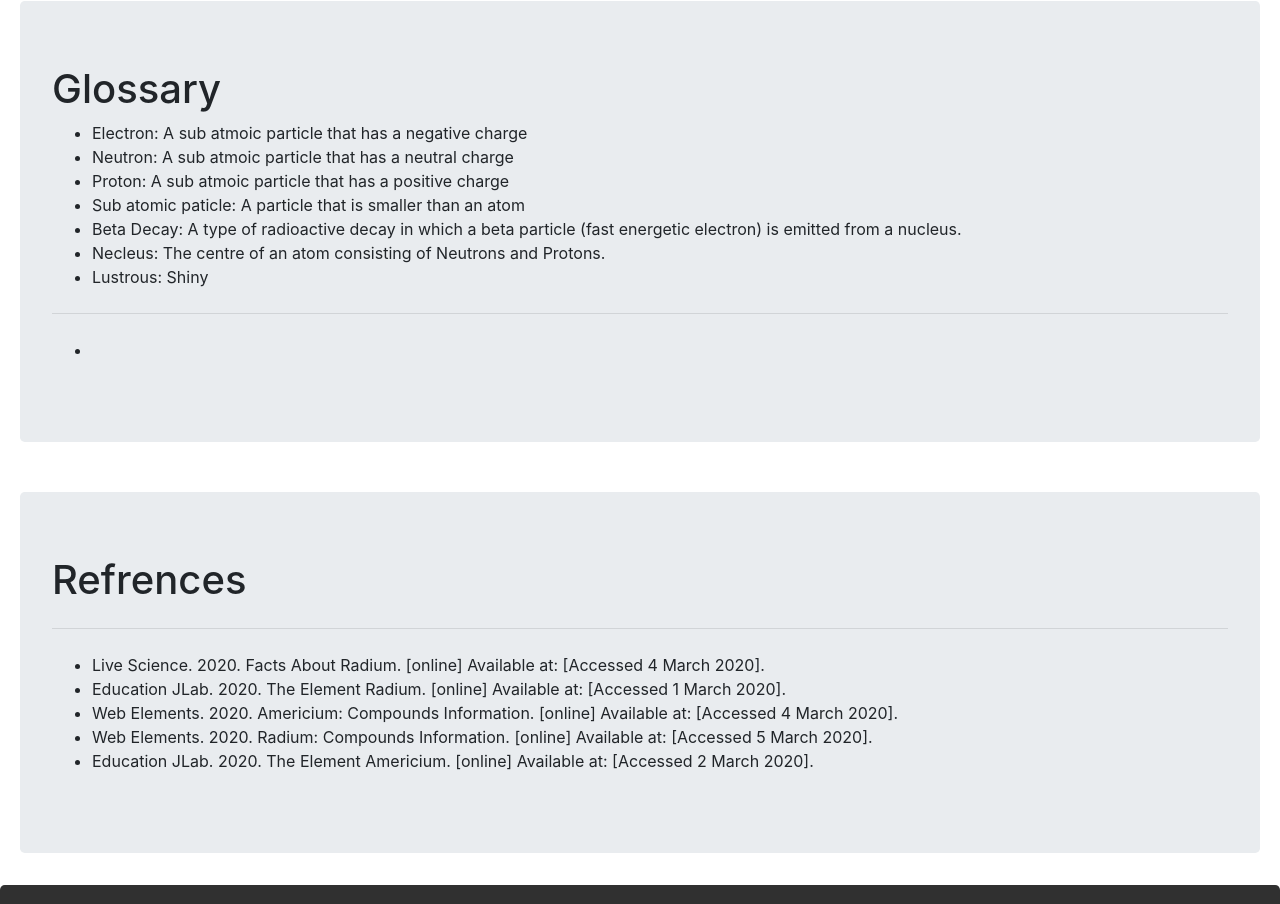
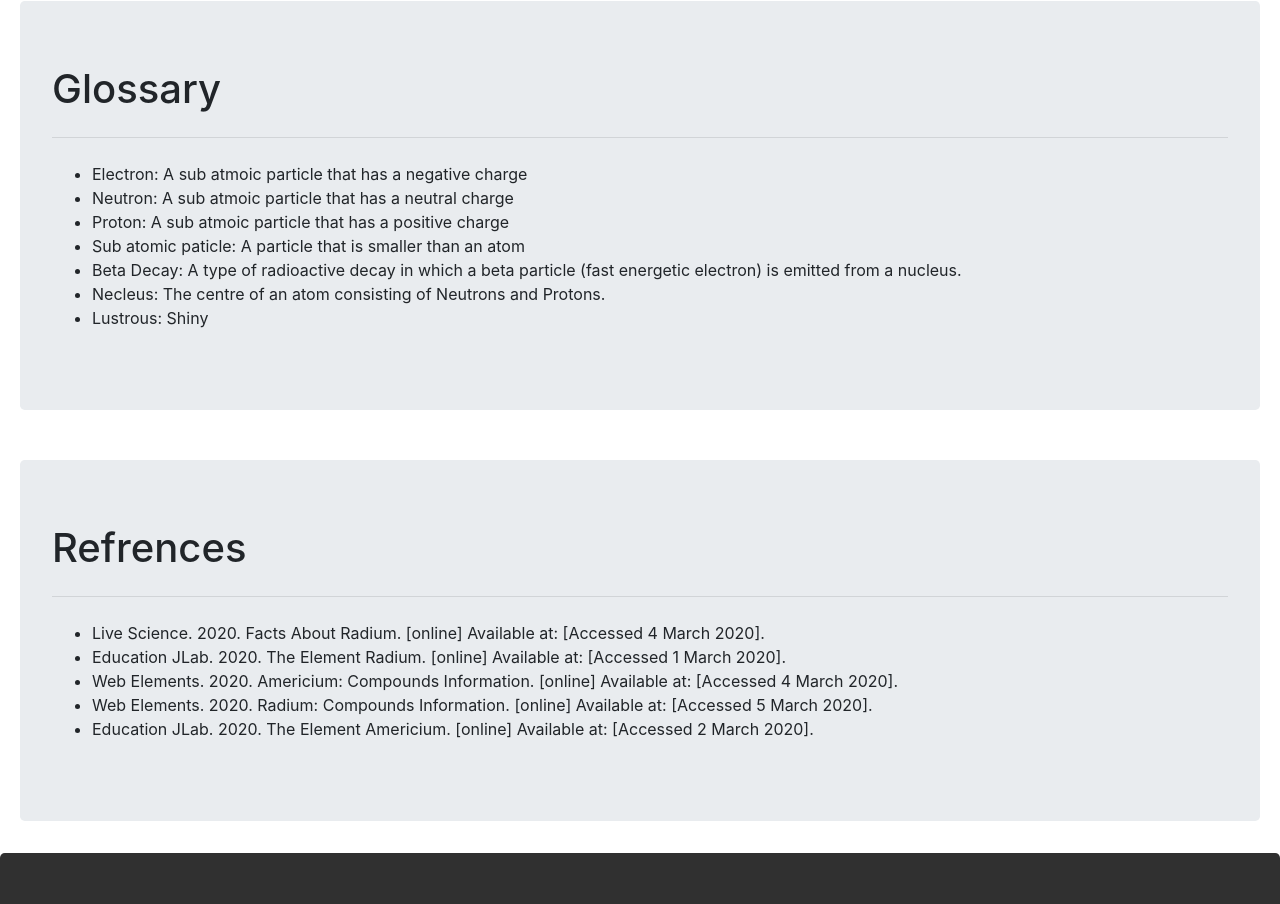
Before and after one commit to ThomasLandstra/Element-Reasearch-Task, a plain HTML site: page index.html in a window 1280 px wide. Shown: the part 3018-3922 px from the top of the page. Drawn offline with nearby package versions, Linux system fonts and the light colour scheme.

Commit message:
Update index.html

```diff
--- a/index.html
+++ b/index.html
@@ -211,6 +211,7 @@
                 <article>
                     <div class="jumbotron" style="margin-top: 50px; margin-left: 20px; margin-right: 20px;">
                         <h1>Glossary</h1>
+                        <hr class="my-4">
                         <ul>
                             <li>Electron: A sub atmoic particle that has a negative charge</li>
                             <li>Neutron: A sub atmoic particle that has a neutral charge</li>
@@ -219,10 +220,6 @@
                             <li>Beta Decay: A type of radioactive decay in which a beta particle (fast energetic electron) is emitted from a nucleus.</li>
                             <li>Necleus: The centre of an atom consisting of Neutrons and Protons.</li>
                             <li>Lustrous: Shiny</li>
-                        </ul>
-                        <hr class="my-4">
-                        <ul>
-                            <li></li>
                         </ul>
                     </div>
                 </article>
```
